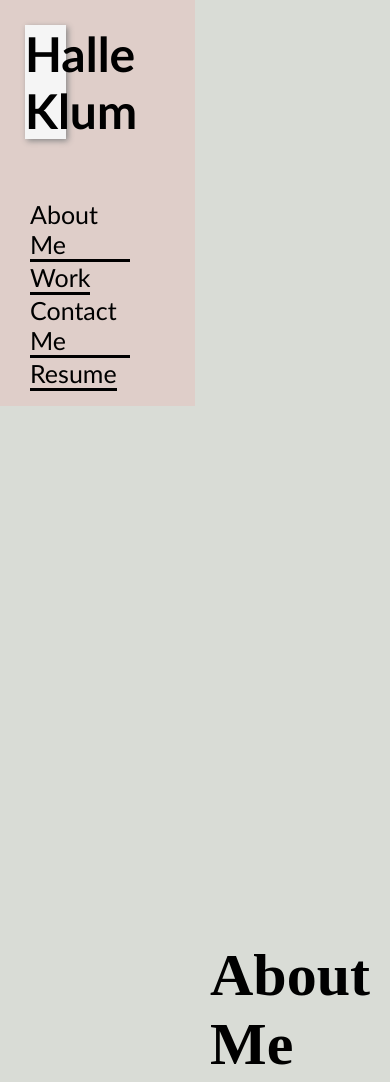
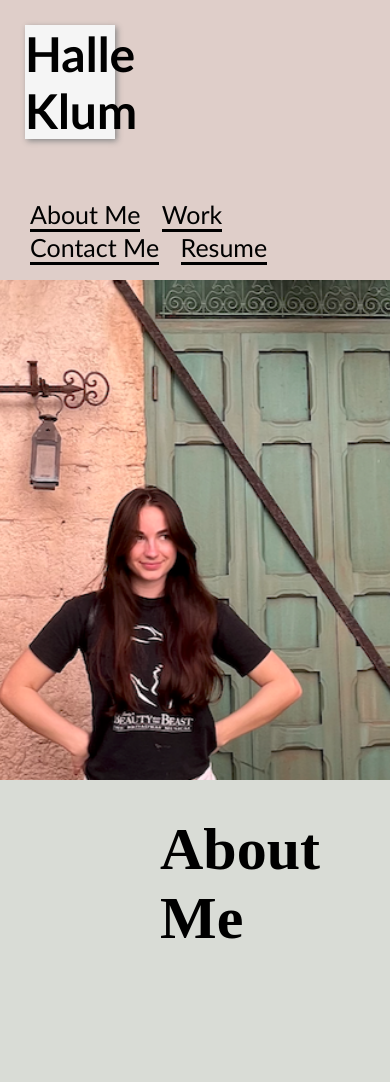
Before and after one commit to halleklum/halles-portfolio, a plain HTML site: page index.html in a window 390 px wide. Shown: the top 1082 px of the page. Drawn offline with Linux system fonts and the light colour scheme.

Commit message:
fixed header image

```diff
--- a/assets/css/style.css
+++ b/assets/css/style.css
@@ -71,7 +71,7 @@ p {
     height: 500px;
     width: 100%;
     margin-bottom: 25px;
-    background-image: url(/challenges/halles-portfolio/assets/images/halle-header.png);
+    background-image: url(../images/halle-header.png);
     background-size: cover;
     background-position: center;
 }
@@ -149,7 +149,7 @@ li {
 
 
 .tab-headers{
-    margin-left: 200px;
+    margin-left: 150px;
     padding: 10px;
     clear: both;
     float: left;
@@ -290,7 +290,7 @@ img:hover {
 
 
   @media screen and (max-width: 700px) {
-    .header {
+    .main-content {
       width: 50%;
       flex-wrap: wrap;
     }
```
